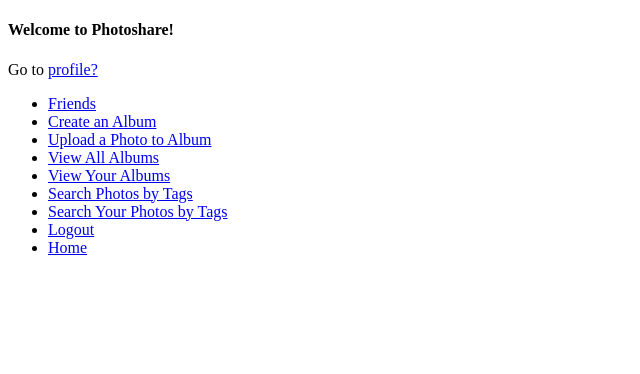
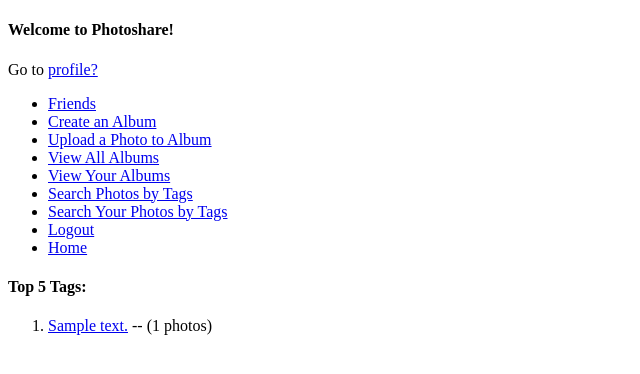
Before and after one commit to yap-ryan/photoshare-sql-project, a Flask app: page / in a window 1280 px wide. Shown: the top 374 px of the page, without its empty margins (0-640 px from the left). Run offline with Flask 2, Linux system fonts and the light colour scheme; tables that the repository leaves empty hold one stand-in row (values such as "Sample post").

Commit message:
Popular tag feature completed

```diff
--- a/app.py
+++ b/app.py
@@ -563,12 +563,26 @@ def getTagsOfPhoto(photo_id):
     cursor.execute(query)
 
     return cursor.fetchall()
+
+def getPopularTags(count):
+
+    query = '''
+			SELECT t.text, COUNT(*) AS Cnt
+			FROM Tags t
+			GROUP BY t.text
+			ORDER BY Cnt DESC
+			LIMIT %s;
+    		''' % count
+
+    cursor = conn.cursor()
+    cursor.execute(query)
+    return cursor.fetchall()
 # End Tags code
 
 
 @app.context_processor
 def utility_processor():
-    return {'getTagsOfPhoto': getTagsOfPhoto}
+    return {'getTagsOfPhoto': getTagsOfPhoto, 'getPopularTags': getPopularTags}
 
 #default page
 @app.route("/", methods=['GET'])
--- a/templates/hello.html
+++ b/templates/hello.html
@@ -36,3 +36,12 @@
   <li><a href='/logout'>Logout</a></li>
   <li><a href='/'>Home</a></li>
 </ul>
+
+<div>
+  <h4>Top 5 Tags:</h4>
+  <ol>
+    {% for tag in getPopularTags(5) %}
+      <li><a href="{{ url_for('search_tags', tag=tag[0])}}">{{tag[0]}}</a> -- ({{tag[1]}} photos)</li>
+    {% endfor %}
+  </ol>
+</div>
```
